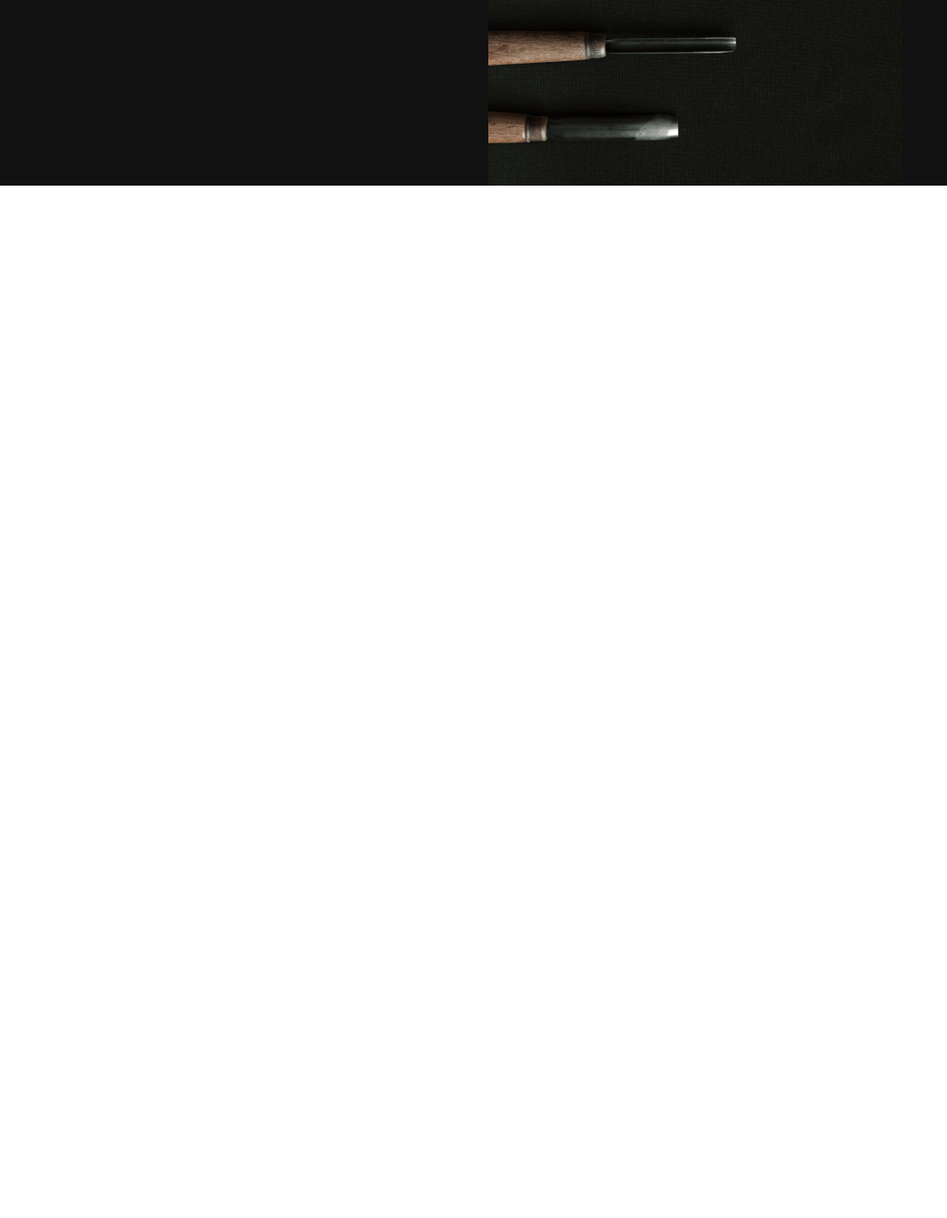
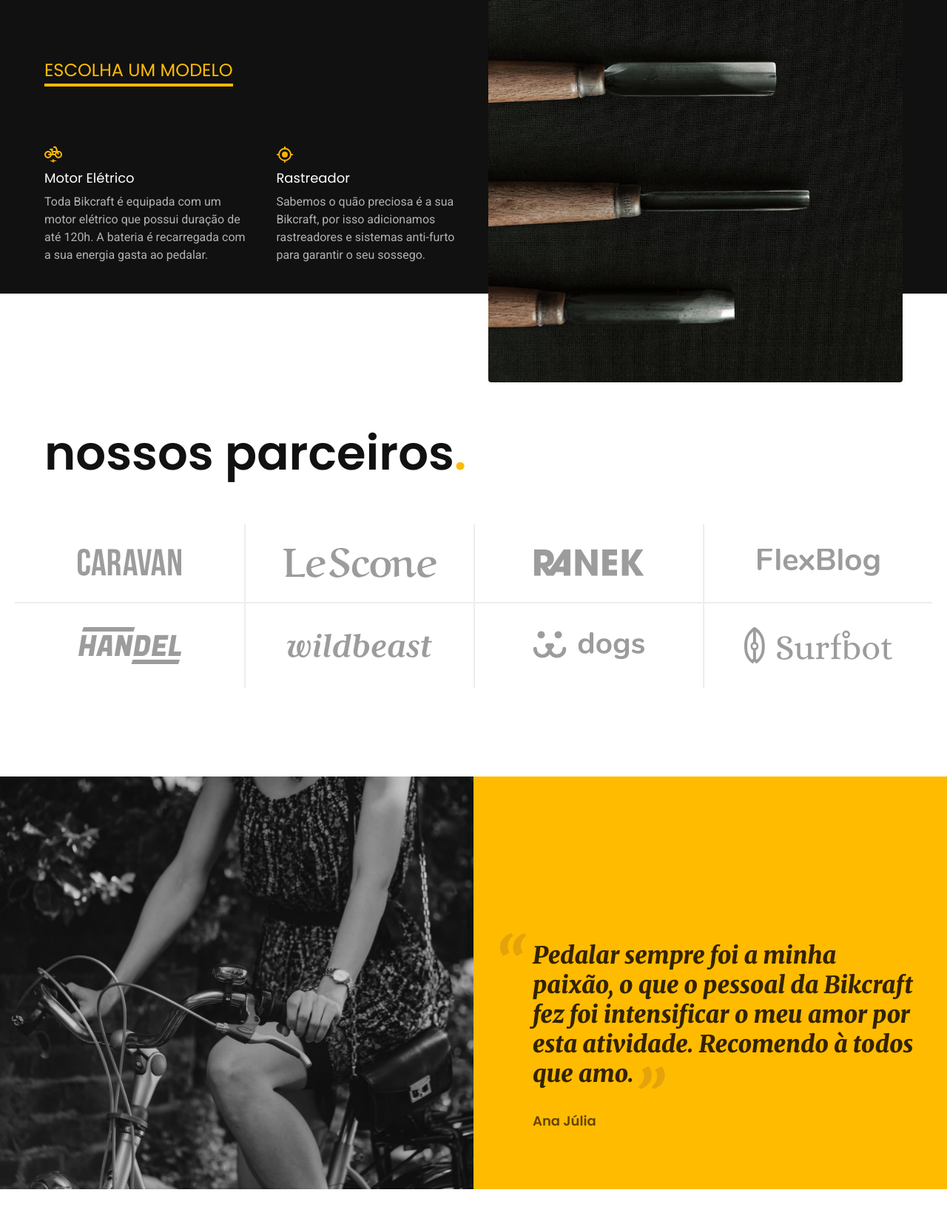
Before and after one commit to tanoooki/projeto-final-bikcraft, a plain HTML site: page index.html in a window 1280 px wide. Shown: the part 2279-3926 px from the top of the page at 74% size. Before the commit the page ends 3130 px from the top, so only its background shows below. Drawn offline with Linux system fonts and the light colour scheme.

Commit message:
depoimentos e parceiros

```diff
--- a/css/global/global.css
+++ b/css/global/global.css
@@ -5,7 +5,7 @@ body {
     color: #111111;
 }
 
-h1, ul, p, h2, h3, h4 {
+h1, ul, p, h2, h3, h4, blockquote {
     margin: 0px;
 }
 
--- /dev/null
+++ b/css/home/depoimentos.css
@@ -0,0 +1,58 @@
+.depoimento {
+    display: grid;
+    grid-template-columns: 1fr 1fr;
+    background-color: var(--cor-p1);
+    overflow: hidden;
+}
+
+.depoimento img {
+    width: 100%;
+    height: 100%;
+    object-fit: cover;
+    border-radius: 0px;
+}
+
+.depoimento-conteudo {
+    padding: 40px 40px 80px 80px;
+    align-self: end;
+}
+
+.depoimento-conteudo p {
+    font-family: "Merriweather", serif;
+    font-style: italic;
+    font-weight: 900;
+    margin-bottom: 32px;
+    max-width: 32ch;
+    position: relative;
+}
+
+
+.depoimento p::after, .depoimento p::before {
+    font-size: 5rem;
+    color: var(--cor-p2);
+    position: absolute;
+}
+
+.depoimento p::before {
+    content: "“";
+    top: -20px;
+    left: -50px;
+}
+
+.depoimento p::after {
+    content: "”";
+}
+
+@media (max-width: 800px) {
+    .depoimento {
+        grid-template-columns: 1fr;
+        text-align: center;
+    }
+    .depoimento img {
+        max-height: 200px;
+    }
+    .depoimento-conteudo {
+        padding: 40px 20px;
+        justify-self: center;
+    }
+}
--- /dev/null
+++ b/css/home/parceiros.css
@@ -0,0 +1,59 @@
+.parceiros-bg {
+    padding-top: 60px;
+    padding-bottom: 120px;
+}
+
+.parceiros-bg h2 {
+    padding-bottom: 60px;
+}
+.parceiros-lista {
+    display: grid;
+    grid-template-columns: repeat(4, 1fr);
+    padding: 0 20px;
+    max-width: 1400px;
+    margin: 0 auto;
+}
+
+.parceiros-lista li {
+    padding: 32px;
+    display: flex;
+    border-left: 2px solid var(--cor-2);
+
+}
+
+.parceiros-lista img {
+    margin: auto;
+}
+
+.parceiros-lista li:first-child {
+    border-left: none;
+}
+
+.parceiros-lista li:nth-child(5) {
+    border-left: none;
+}
+
+.parceiros-lista li:nth-child(n + 5) {
+    border-top: 2px solid var(--cor-2);
+}
+
+@media (max-width: 800px) {
+    .parceiros-lista {
+        padding-bottom: 60px;
+    }
+    .parceiros-bg h2 {
+        padding-bottom: 20px;
+    }
+    .parceiros-lista {
+        grid-template-columns: repeat(2, 1fr);
+    }
+    .parceiros-lista li:nth-child(n + 3) {
+        border-top: 2px solid var(--cor-2);
+    }
+    .parceiros-lista li:nth-child(odd) {
+        border-left: none;
+    }
+    .parceiros-lista li {
+        padding: 20px;
+    }
+}
--- a/css/home/tecnologia.css
+++ b/css/home/tecnologia.css
@@ -1,6 +1,6 @@
 .tecnologia-bg {
     background-color: var(--cor-11);
-
+    box-shadow: inset 0 120px var(--cor-0), inset 0 -120px var(--cor-0);
 }
 
 .tecnologia {
@@ -16,9 +16,68 @@
     object-position: left;
 }
 
+.tecnologia-conteudo {
+    padding-top: 160px;
+    padding-bottom: 160px;
+}
 
-.elementos {
-    display: grid;
-    grid-template-columns: 1fr 1fr;
+.tecnologia-conteudo > span {
+    display: block;
+    margin-bottom: 20px;
+}
+
+.tecnologia-conteudo h2 {
+    margin-bottom: 30px;
+}
+
+.tecnologia-conteudo > p {
+    margin-bottom: 80px;
+}
+
+.link {
+    margin-bottom: 80px;
+}
+
+.tecnologia-vantagens {
+    display: flex;
     gap: 40px;
 }
+
+.tecnologia-vantagens h3 {
+    margin-bottom: 8px;
+    width: max-content;
+}
+
+.tecnologia-vantagens img {
+    width: 24px;
+    margin-bottom: 8px;
+}
+
+
+@media (max-width: 800px) {
+    .tecnologia-bg {
+        box-shadow: initial;
+    }
+    .tecnologia {
+        grid-template-columns: 1fr;
+    }
+    .tecnologia-conteudo {
+        padding-top: 60px;
+        padding-bottom: 60px;
+    }
+    .tecnologia-imagem {
+        display: none;
+    }
+    .tecnologia a {
+        margin-bottom: 60px;
+    }
+    .link {
+        margin-bottom: 40px;
+    }
+}
+
+@media (max-width: 600px) {
+    .tecnologia-vantagens {
+        flex-direction: column;
+    }
+}
--- a/css/style.css
+++ b/css/style.css
@@ -8,6 +8,8 @@
 /* Home */
 @import "./home/introducao.css";
 @import "./home/tecnologia.css";
+@import "./home/parceiros.css";
+@import "./home/depoimentos.css";
 
 /* Utilidades */
 @import "./utilidades/componentes.css";
--- a/css/utilidades/componentes.css
+++ b/css/utilidades/componentes.css
@@ -27,3 +27,21 @@
         font-size: 1rem;
     }
 }
+
+.link {
+    display: inline-block;
+    color: var(--cor-p1);
+    font: 500 1.5rem/1.5 "Poppins", sans-serif;
+}
+
+.link::after {
+    content: "";
+    display: block;
+    width: 100%;
+    height: 4px;
+    background: currentColor;
+}
+
+.link:hover {
+    color: var(--cor-0);
+}
--- a/index.html
+++ b/index.html
@@ -9,7 +9,7 @@
     <link rel="stylesheet" href="./css/style.css">
     <link rel="preconnect" href="https://fonts.googleapis.com">
     <link rel="preconnect" href="https://fonts.gstatic.com" crossorigin>
-    <link href="https://fonts.googleapis.com/css2?family=Poppins:wght@400;600&family=Roboto:wght@400;500&display=swap" rel="stylesheet">
+    <link href="https://fonts.googleapis.com/css2?family=Poppins:wght@400;600&family=Roboto:wght@400;500&family=Merriweather:ital,wght@1,900&display=swap" rel="stylesheet">
 </head>
 <body>
     <header class="header-bg">
@@ -74,7 +74,7 @@
                 <h2 class="font-1-xxl cor-0">você escolhe as suas cores e componentes<span class="cor-p1">.</span></h2>
                 <p class="font-2-l cor-5">Cada Bikcraft é única e possui a sua identidade. As medidas serão exatas para o seu corpo e altura, garantindo maior conforto e ergonomia na sua pedalada. Você pode também personalizar completamente as suas cores.</p>
                 <a class="link" href="./bicicletas.html">ESCOLHA UM MODELO</a>
-                <div class="elementos">
+                <div class="tecnologia-vantagens">
                 <div>
                     <img src="./img/icones/eletrica.svg" alt="">
                     <h3 class="font-1-m cor-0">Motor Elétrico</h3>
@@ -92,6 +92,34 @@
         </div>
 
     </article>
+
+    <section class="parceiros-bg">
+        <h2 class="container font-1-xxl">nossos parceiros<span class="cor-p1">.</span></h2>
+        <ul class="parceiros-lista">
+            <li><img src="./img/parceiros/caravan.svg" alt=""></li>
+            <li><img src="./img/parceiros/lescone.svg" alt=""></li>
+            <li><img src="./img/parceiros/ranek.svg" alt=""></li>
+            <li><img src="./img/parceiros/flexblog.svg" alt=""></li>
+            <li><img src="./img/parceiros/handel.svg" alt=""></li>
+            <li><img src="./img/parceiros/wildbeast.svg" alt=""></li>
+            <li><img src="./img/parceiros/dogs.svg" alt=""></li>
+            <li><img src="./img/parceiros/surfbot.svg" alt=""></li>
+        </ul>
+    </section>
+
+    <section class="depoimento" aria-label="Depoimento">
+        <div>
+            <img src="./img/fotos/depoimento.jpg" alt="Pessoa pedalando uma bicicleta Bikcraft">
+        </div>
+        <div class="depoimento-conteudo">
+            <blockquote class="font-1-xl cor-p5">
+                <p>Pedalar sempre foi a minha paixão, o que o pessoal da Bikcraft fez foi intensificar o meu amor por esta atividade. Recomendo à todos que amo.</p>
+            </blockquote>
+            <span class="font-1-m-b cor-p4">Ana Júlia</span>
+        </div>
+
+    </section>
+
 </body>
 
 </html>
```
